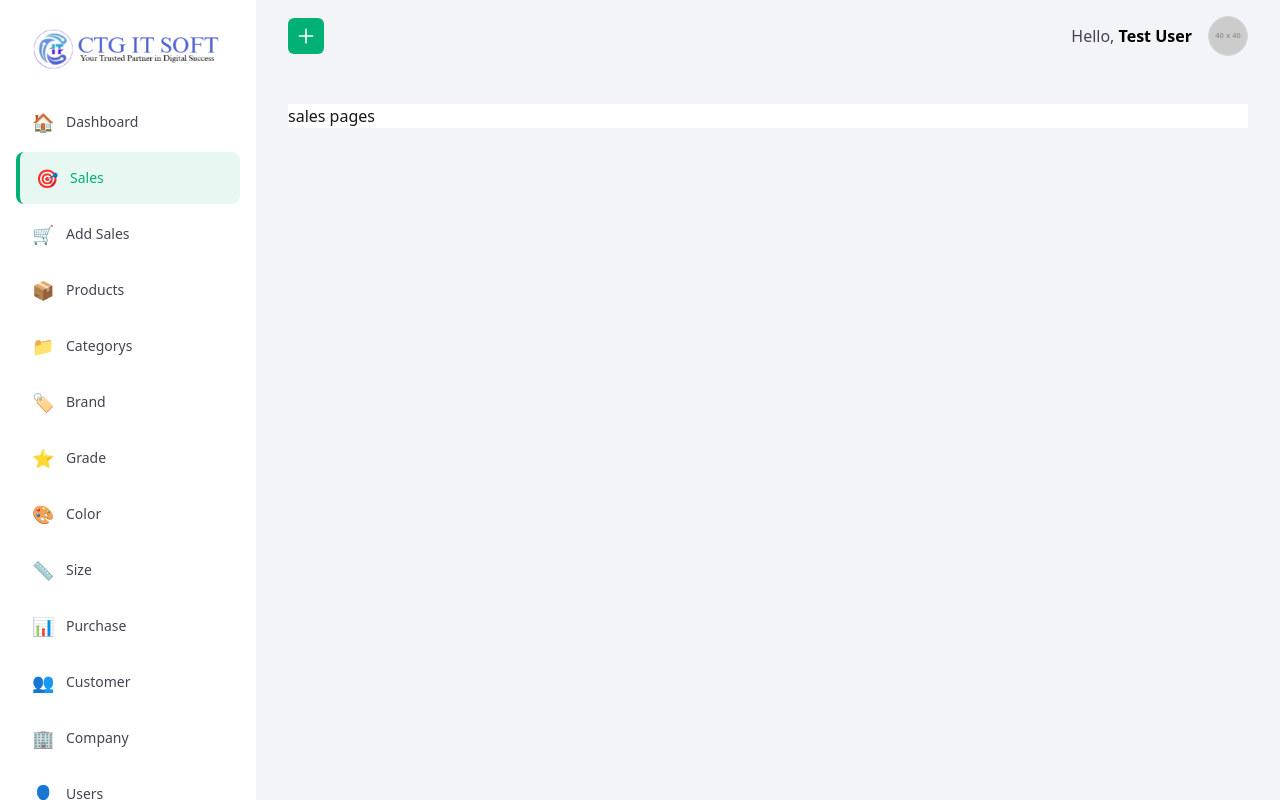
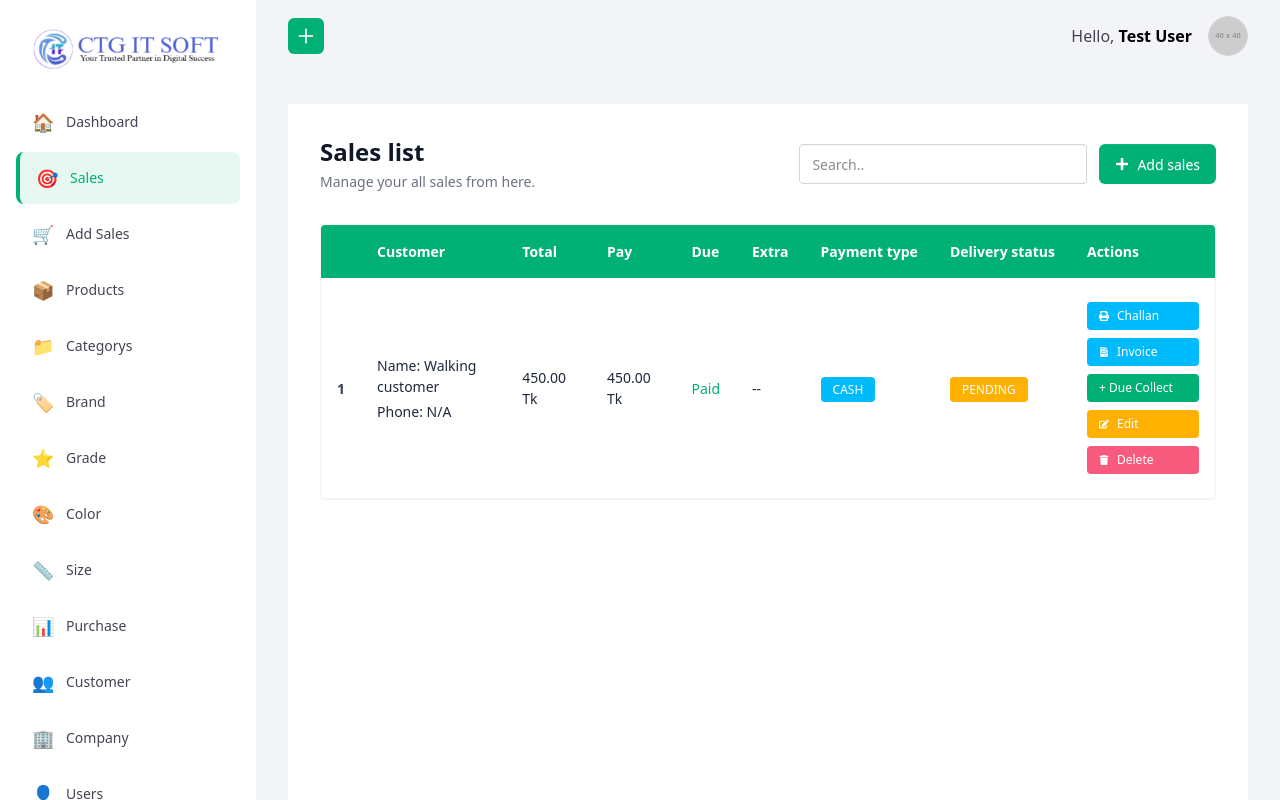
Before and after one commit to rashel-dev/koindokarbd-dashboard, a React (Vite) app: page /dashboard/sales in a window 1280 px wide. Built offline with nearby package versions, Linux system fonts and the light colour scheme; no server answers.

Commit message:
design the sales page

```diff
--- a/src/Pages/Dashboard/Dashboard.jsx
+++ b/src/Pages/Dashboard/Dashboard.jsx
@@ -1,7 +1,11 @@
-import React from "react";
+import React, { useEffect } from "react";
 import { IoCartOutline } from "react-icons/io5";
 
 const Dashboard = () => {
+
+    useEffect(() => {
+        document.title = "Dashboard | Koindokarbd";
+    }, []);
     return (
         <div className="space-y-6">
             <div>
--- a/src/Pages/Dashboard/Sales.jsx
+++ b/src/Pages/Dashboard/Sales.jsx
@@ -1,9 +1,94 @@
-import React from 'react';
+import React, { useEffect } from "react";
+import { FaPlus, FaPrint, FaFileInvoice, FaEdit, FaTrash } from "react-icons/fa";
+import { useNavigate } from "react-router";
 
 const Sales = () => {
+    const navigate = useNavigate();
+
+    useEffect(() => {
+        document.title = "Sales | Koindokarbd";
+    }, []);
+
     return (
-        <div className='bg-white'>
-            sales pages
+        <div className="p-4 md:p-8 bg-white min-h-screen">
+            {/* Header Section */}
+            <div className="flex flex-col md:flex-row justify-between items-start md:items-center mb-8 gap-4">
+                <div>
+                    <h1 className="text-2xl font-bold text-gray-900">Sales list</h1>
+                    <p className="text-gray-500 text-sm mt-1">Manage your all sales from here.</p>
+                </div>
+                <div className="flex items-center gap-3 w-full md:w-auto">
+                    <div className="relative grow md:grow-0">
+                        <input type="text" placeholder="Search.." className="input input-bordered w-full md:w-72 bg-white border-gray-300 focus:border-primary focus:outline-none h-10" />
+                    </div>
+                    <button
+                        onClick={() => navigate("/dashboard/add-sales")}
+                        className="btn bg-primary hover:bg-[#009663] border-none text-white flex items-center gap-2 h-10 min-h-0 px-4 rounded-md font-medium"
+                    >
+                        <FaPlus className="text-sm" /> Add sales
+                    </button>
+                </div>
+            </div>
+
+            {/* Table Section */}
+            <div className="overflow-x-auto border border-gray-100 rounded-sm">
+                <table className="table w-full border-collapse">
+                    {/* Table Head */}
+                    <thead>
+                        <tr className="bg-primary text-white">
+                            <th className="py-4 px-4 font-semibold text-center border-none first:rounded-tl-sm"></th>
+                            <th className="py-4 px-4 font-semibold text-left border-none">Customer</th>
+                            <th className="py-4 px-4 font-semibold text-left border-none">Total</th>
+                            <th className="py-4 px-4 font-semibold text-left border-none">Pay</th>
+                            <th className="py-4 px-4 font-semibold text-left border-none">Due</th>
+                            <th className="py-4 px-4 font-semibold text-left border-none">Extra</th>
+                            <th className="py-4 px-4 font-semibold text-left border-none">Payment type</th>
+                            <th className="py-4 px-4 font-semibold text-left border-none">Delivery status</th>
+                            <th className="py-4 px-4 font-semibold text-left border-none last:rounded-tr-sm">Actions</th>
+                        </tr>
+                    </thead>
+                    <tbody>
+                        <tr className="border-b border-gray-100 hover:bg-gray-50 transition-colors">
+                            <td className="py-6 px-4 text-center font-bold text-gray-700">1</td>
+                            <td className="py-6 px-4">
+                                <div className="flex flex-col gap-1">
+                                    <span className="text-gray-800">Name: Walking customer</span>
+                                    <span className="text-gray-800">Phone: N/A</span>
+                                </div>
+                            </td>
+                            <td className="py-6 px-4 text-gray-800">450.00 Tk</td>
+                            <td className="py-6 px-4 text-gray-800">450.00 Tk</td>
+                            <td className="py-6 px-4 text-primary font-medium">Paid</td>
+                            <td className="py-6 px-4 text-gray-800">--</td>
+                            <td className="py-6 px-4">
+                                <span className="bg-secondary text-white px-3 py-1 rounded-sm text-xs font-medium uppercase">Cash</span>
+                            </td>
+                            <td className="py-6 px-4">
+                                <span className="bg-[#ffb000] text-white px-3 py-1 rounded-sm text-xs font-medium uppercase">Pending</span>
+                            </td>
+                            <td className="py-6 px-4">
+                                <div className="flex flex-col gap-2">
+                                    <button className="flex items-center gap-2 bg-secondary hover:bg-[#00a3e0] text-white px-3 py-1.5 rounded-sm text-xs font-medium w-28 transition-colors cursor-pointer">
+                                        <FaPrint className="text-[10px]" /> Challan
+                                    </button>
+                                    <button className="flex items-center gap-2 bg-secondary hover:bg-[#00a3e0] text-white px-3 py-1.5 rounded-sm text-xs font-medium w-28 transition-colors cursor-pointer">
+                                        <FaFileInvoice className="text-[10px]" /> Invoice
+                                    </button>
+                                    <button className="flex items-center gap-2 bg-primary hover:bg-[#009663] text-white px-3 py-1.5 rounded-sm text-xs font-medium w-28 transition-colors cursor-pointer">
+                                        + Due Collect
+                                    </button>
+                                    <button className="flex items-center gap-2 bg-[#ffb000] hover:bg-[#e69e00] text-white px-3 py-1.5 rounded-sm text-xs font-medium w-28 transition-colors cursor-pointer">
+                                        <FaEdit className="text-[10px]" /> Edit
+                                    </button>
+                                    <button className="flex items-center gap-2 bg-[#f85a7e] hover:bg-[#e04a6c] text-white px-3 py-1.5 rounded-sm text-xs font-medium w-28 transition-colors cursor-pointer">
+                                        <FaTrash className="text-[10px]" /> Delete
+                                    </button>
+                                </div>
+                            </td>
+                        </tr>
+                    </tbody>
+                </table>
+            </div>
         </div>
     );
 };
```
